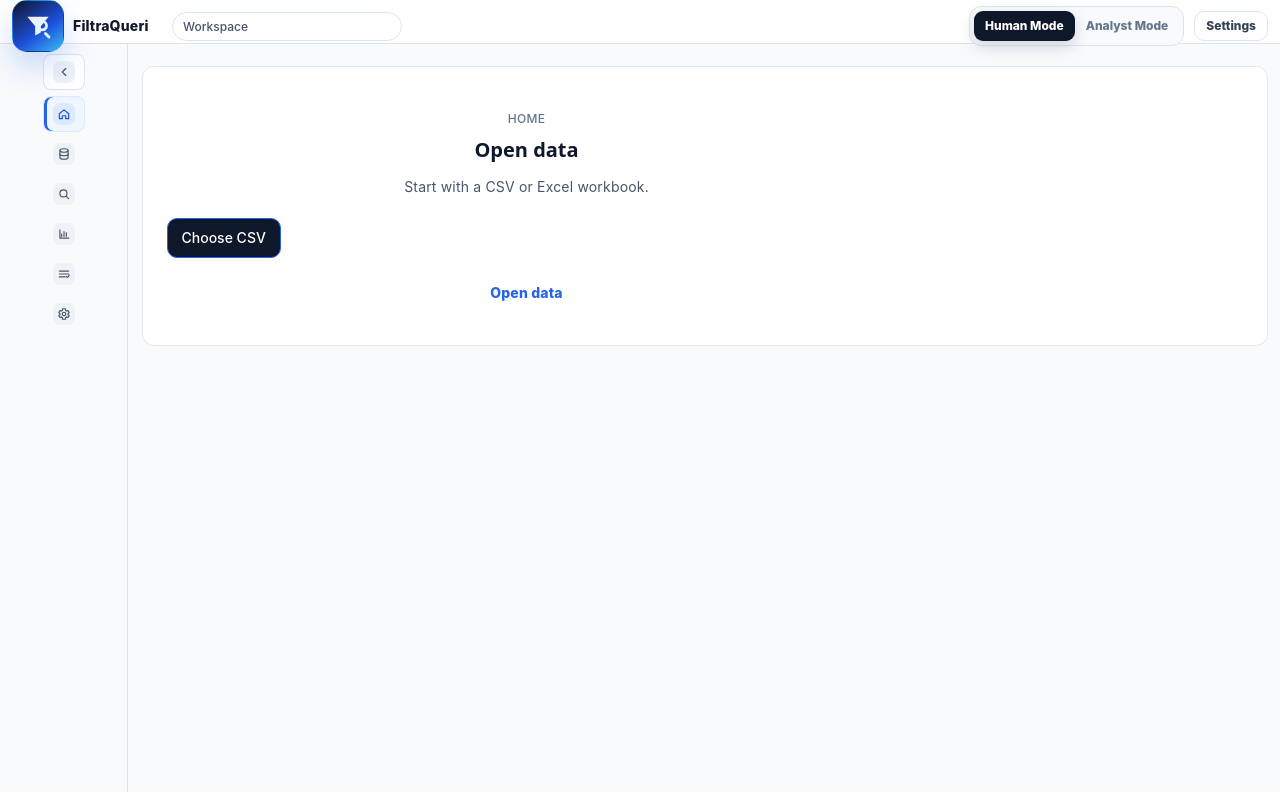
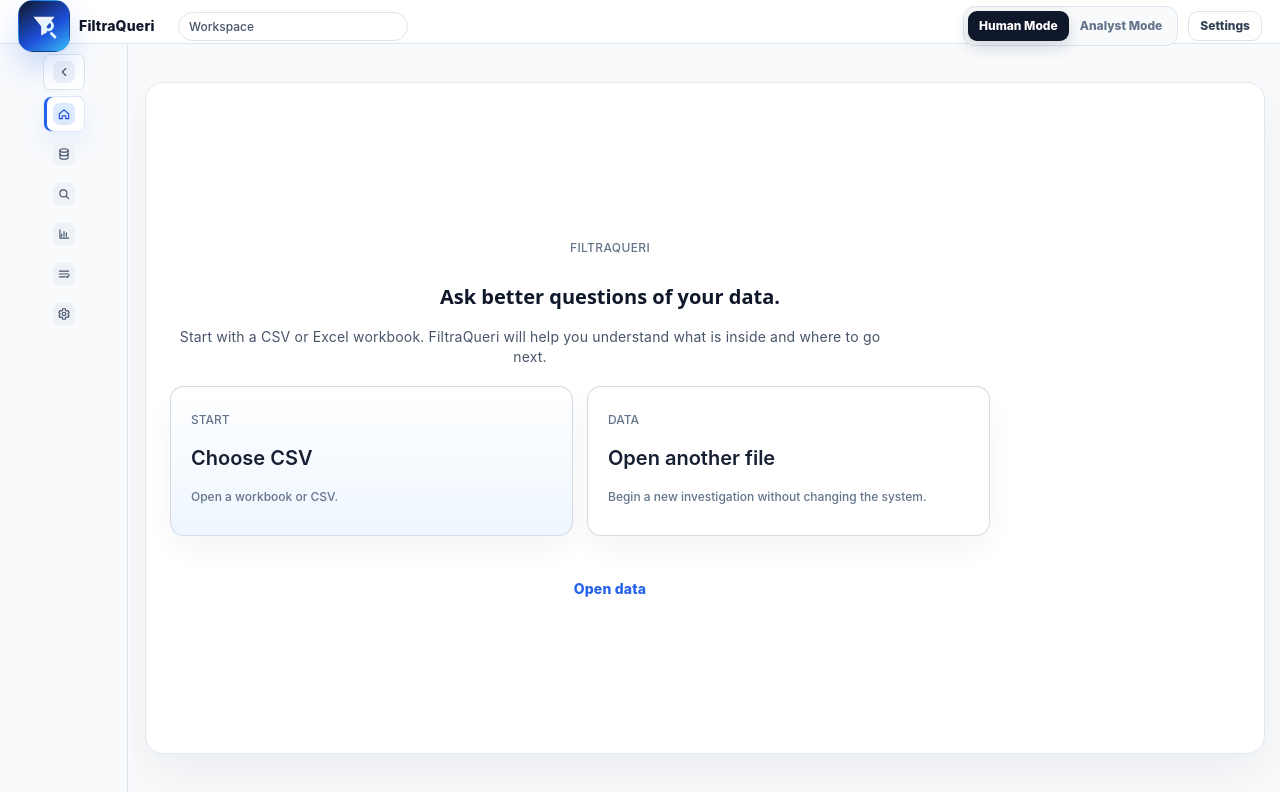
Before and after one commit to christiea850-glitch/filtraqueri, a React (Vite) app in the folder frontend/: page / in a window 1280 px wide. Shown: the top 792 px of the page. Built offline with nearby package versions, Linux system fonts and the light colour scheme.

Commit message:
UX-F3 visual destination realization

```diff
--- a/frontend/src/components/dataset/DatasetSummaryPanel.tsx
+++ b/frontend/src/components/dataset/DatasetSummaryPanel.tsx
@@ -497,7 +497,8 @@ function DatasetSummaryPanel({
         <div className="summary-header">
           <div>
             <p className="section-label">Data</p>
-            <h2>{dataset ? "Data profile" : "Open data"}</h2>
+            <h2>{dataset ? "What do I have?" : "Open data"}</h2>
+            {dataset && <p>FiltraQueri has profiled the file, softened the field names, and grouped the details into plain-language views.</p>}
           </div>
           {dataset && (
             <div className="dataset-summary-actions dataset-hub-actions">
@@ -518,7 +519,7 @@ function DatasetSummaryPanel({
             />
             <div className="data-profile-overview">
               <div>
-                <span>Business table</span>
+                <span>What FiltraQueri sees</span>
                 <strong>{datasetIntelligencePreview.detectedDataShapeSummary}</strong>
                 <p>{datasetIntelligencePreview.whyItMattersPreview}</p>
               </div>
--- a/frontend/src/components/upload/UploadPanel.tsx
+++ b/frontend/src/components/upload/UploadPanel.tsx
@@ -45,11 +45,11 @@ const UploadPanel = forwardRef<HTMLInputElement, UploadPanelProps>(
     return (
       <section className="welcome-screen">
         <div className="welcome-copy">
-          <p className="section-label">Home</p>
+          <p className="section-label">FiltraQueri</p>
           {dataset ? (
             <>
-              <h2>Continue where you left off</h2>
-              <p>Your workspace is ready. Pick up the current investigation or open another file.</p>
+              <h2>Welcome back.</h2>
+              <p>What would you like to do with your current investigation?</p>
               <div className="home-continuation-surface">
                 <div>
                   <span>Current workspace</span>
@@ -62,23 +62,23 @@ const UploadPanel = forwardRef<HTMLInputElement, UploadPanelProps>(
             </>
           ) : (
             <>
-              <h2>Open data</h2>
-              <p>Start with a CSV or Excel workbook.</p>
-              <div className="welcome-actions">
-                <button type="button" className="primary-button" onClick={openFilePicker}>
-                  {buttonLabel}
-                </button>
-              </div>
+              <h2>Ask better questions of your data.</h2>
+              <p>Start with a CSV or Excel workbook. FiltraQueri will help you understand what is inside and where to go next.</p>
             </>
           )}
 
-          {dataset && (
-            <div className="welcome-actions">
-              <button type="button" className="secondary-button" onClick={openFilePicker}>
-                Open another file
-              </button>
-            </div>
-          )}
+          <div className="home-action-grid" aria-label="Primary actions">
+            <button type="button" className="home-action-card is-primary" onClick={dataset ? onContinue : openFilePicker}>
+              <span>{dataset ? "Continue" : "Start"}</span>
+              <strong>{dataset ? continueLabel : buttonLabel}</strong>
+              <small>{dataset ? "Return to your current work." : "Open a workbook or CSV."}</small>
+            </button>
+            <button type="button" className="home-action-card" onClick={openFilePicker}>
+              <span>Data</span>
+              <strong>Open another file</strong>
+              <small>Begin a new investigation without changing the system.</small>
+            </button>
+          </div>
 
           {usefulRecentDatasets.length > 0 && (
             <div className="home-recent-list" aria-label="Recent investigations">
--- a/frontend/src/features/analyst/sql/SqlWorkspace.tsx
+++ b/frontend/src/features/analyst/sql/SqlWorkspace.tsx
@@ -65,8 +65,8 @@ function SqlWorkspace({ dataset, onExecutionResult, metadata, onMetadataChange }
       <section className="sql-inspection-overview" aria-label="SQL inspection overview">
         <div>
           <p className="section-label">Analyst inspection</p>
-          <h2>Verify SQL before execution</h2>
-          <span>Inspection and verification only. Monaco and execution behavior are unchanged.</span>
+          <h2>SQL workspace</h2>
+          <span>Use the editor as the primary surface. Schema, context, and drafts stay available when you need them.</span>
         </div>
         <div className="sql-inspection-metrics">
           <span>
--- a/frontend/src/styles/design-system.css
+++ b/frontend/src/styles/design-system.css
@@ -757,6 +757,105 @@ h1 span:last-child {
   }
 }
 
+/* UX-F3 visual destination realization */
+.workspace-active-flow {
+  gap: 24px;
+  width: min(100%, 1360px);
+  margin: 0 auto;
+}
+
+.destination-home .workspace-active-flow,
+.destination-settings .workspace-active-flow {
+  width: min(100%, 1120px);
+}
+
+.left-sidebar nav button {
+  border-radius: 14px;
+  color: #526173;
+}
+
+.left-sidebar nav button.is-active {
+  border-color: rgba(37, 99, 235, 0.14);
+  background: #ffffff;
+  color: #16315f;
+  box-shadow:
+    inset 3px 0 0 #2563eb,
+    0 12px 24px rgba(37, 99, 235, 0.08);
+}
+
+.welcome-screen,
+.dataset-hub-panel,
+.query-builder-panel,
+.results-review-strip,
+.sql-inspection-overview,
+.settings-panel {
+  border-radius: 18px;
+  box-shadow: 0 18px 45px rgba(15, 23, 42, 0.055);
+}
+
+.welcome-screen {
+  min-height: min(680px, calc(100vh - 128px));
+  padding: clamp(34px, 6vw, 86px);
+}
+
+.welcome-copy h2,
+.query-builder-hero h2,
+.results-investigation-header h2,
+.dataset-hub-panel .summary-header h2,
+.sql-inspection-overview h2 {
+  font-weight: 700;
+  letter-spacing: 0;
+}
+
+.welcome-copy h2 {
+  font-size: clamp(38px, 5vw, 68px);
+  line-height: 0.98;
+}
+
+.home-action-grid {
+  display: grid;
+  grid-template-columns: repeat(2, minmax(220px, 1fr));
+  gap: 14px;
+  max-width: 820px;
+}
+
+.home-action-card {
+  border-radius: 14px;
+}
+
+.dataset-hub-panel,
+.query-builder-panel {
+  padding: clamp(24px, 3vw, 42px);
+}
+
+.query-builder-hero,
+.results-investigation-header {
+  border-radius: 18px;
+}
+
+.query-builder-header,
+.query-workflow-tabs {
+  position: static;
+  background: transparent;
+  backdrop-filter: none;
+}
+
+.results-investigation-header {
+  grid-column: 1 / -1;
+}
+
+.sql-editor-panel {
+  box-shadow: 0 18px 45px rgba(15, 23, 42, 0.055);
+}
+
+@media (max-width: 640px) {
+  .home-action-grid,
+  .query-builder-hero,
+  .results-investigation-header {
+    grid-template-columns: 1fr;
+  }
+}
+
 /* UX-F18: canvas dominance and adaptive rails */
 .workspace-shell {
   grid-template-columns: var(--sidebar-width, 168px) 3px minmax(0, 1fr) minmax(196px, 232px);
--- a/frontend/src/styles/responsive.css
+++ b/frontend/src/styles/responsive.css
@@ -171,6 +171,10 @@
     grid-template-columns: 1fr;
   }
 
+  .home-action-grid {
+    grid-template-columns: 1fr;
+  }
+
   .workspace-context-strip > span {
     padding-right: 0;
     padding-bottom: 8px;
@@ -311,6 +315,7 @@
   .explore-question-surface,
   .query-workflow-tabs,
   .query-builder-workflow-strip,
+  .query-builder-hero,
   .query-approval-strip,
   .query-approval-facts,
   .query-builder-hero,
@@ -355,6 +360,7 @@
   }
 
   .results-review-strip,
+  .results-investigation-header,
   .results-review-facts,
   .results-insight-row,
   .results-investigation-header,
--- a/frontend/src/styles/shell.css
+++ b/frontend/src/styles/shell.css
@@ -17,6 +17,10 @@
   --fq-color-blue: #2563eb;
   --fq-radius-panel: 12px;
   --fq-shadow-soft: 0 8px 18px rgba(15, 23, 42, 0.035);
+  --fq-shadow-card: 0 18px 45px rgba(15, 23, 42, 0.06);
+  --fq-color-soft-blue: #eef6ff;
+  --fq-color-soft-green: #eefbf4;
+  --fq-color-soft-amber: #fff8e8;
 }
 
 body {
@@ -57,9 +61,9 @@ body {
   align-items: center;
   gap: 10px;
   min-width: 0;
-  padding: 0 12px;
+  padding: 0 18px;
   border-bottom: 1px solid #dbe5ef;
-  background: rgba(255, 255, 255, 0.94);
+  background: rgba(255, 255, 255, 0.96);
   box-shadow: 0 1px 0 rgba(255, 255, 255, 0.8) inset;
   backdrop-filter: blur(12px);
 }
@@ -217,11 +221,11 @@ body {
 .left-sidebar {
   display: flex;
   flex-direction: column;
-  gap: 10px;
+  gap: 16px;
   min-height: 0;
-  padding: 12px 9px;
+  padding: 18px 11px;
   border-right: 1px solid #dbe5ef;
-  background: #f8fafc;
+  background: #f6f8fb;
   transition: padding 180ms ease;
 }
 
@@ -427,20 +431,20 @@ body.is-resizing-sidebar {
 
 .left-sidebar nav {
   display: grid;
-  gap: 12px;
+  gap: 16px;
 }
 
 .left-sidebar nav button {
   border: 1px solid transparent;
   background: transparent;
-  color: #334155;
+  color: #526173;
 }
 
 .left-sidebar nav button:hover,
 .left-sidebar nav button.is-active {
-  border-color: #dbeafe;
-  background: #eff6ff;
-  color: #1d4ed8;
+  border-color: rgba(37, 99, 235, 0.12);
+  background: #ffffff;
+  color: #16315f;
 }
 
 .left-sidebar nav button:hover .nav-icon,
@@ -450,7 +454,9 @@ body.is-resizing-sidebar {
 }
 
 .left-sidebar nav button.is-active {
-  box-shadow: inset 3px 0 0 #2563eb;
+  box-shadow:
+    inset 3px 0 0 #2563eb,
+    0 12px 24px rgba(37, 99, 235, 0.08);
 }
 
 .sidebar-nav-section {
@@ -594,7 +600,7 @@ body.is-resizing-sidebar {
 .workspace-canvas {
   min-width: 0;
   min-height: 0;
-  padding: 22px clamp(22px, 2.2vw, 40px) 32px;
+  padding: clamp(26px, 3vw, 48px);
   overflow: auto;
   transition: padding 180ms ease;
 }
@@ -698,8 +704,10 @@ body.is-resizing-sidebar {
 
 .workspace-active-flow {
   display: grid;
-  gap: 16px;
-  min-width: 0;
+  gap: 24px;
+  min-width: 0;
+  width: min(100%, 1360px);
+  margin: 0 auto;
 }
 
 .runtime-context-panel {
@@ -1336,34 +1344,37 @@ body.is-resizing-sidebar {
 
 .welcome-screen {
   display: grid;
-  min-height: 280px;
+  min-height: min(680px, calc(100vh - 128px));
   align-items: center;
-  padding: 44px;
-  border: 1px solid #dbe5ef;
-  border-radius: 22px;
-  background:
-    linear-gradient(135deg, rgba(255, 255, 255, 0.94), rgba(235, 245, 255, 0.86)),
-    #ffffff;
-  box-shadow: 0 20px 55px rgba(15, 23, 42, 0.08);
+  padding: clamp(34px, 6vw, 86px);
+  border: 1px solid rgba(219, 229, 239, 0.8);
+  border-radius: 18px;
+  background: #ffffff;
+  box-shadow: var(--fq-shadow-card);
 }
 
 .welcome-copy {
-  max-width: 720px;
+  display: grid;
+  gap: 18px;
+  max-width: 880px;
 }
 
 .welcome-copy h2 {
   margin: 0;
   color: #0f172a;
-  font-size: 42px;
+  font-size: clamp(38px, 5vw, 68px);
   font-weight: 850;
   letter-spacing: 0;
+  line-height: 0.98;
 }
 
 .welcome-copy > p:not(.section-label):not(.welcome-note) {
-  margin: 12px 0 0;
+  max-width: 720px;
+  margin: 0;
   color: #475569;
-  font-size: 18px;
+  font-size: clamp(17px, 1.8vw, 22px);
   font-weight: 650;
+  line-height: 1.45;
 }
 
 .welcome-actions {
@@ -1392,12 +1403,65 @@ body.is-resizing-sidebar {
   justify-content: space-between;
   gap: 16px;
   align-items: center;
-  max-width: 720px;
-  margin-top: 22px;
-  padding: 16px;
-  border: 1px solid #dbe5ef;
+  max-width: 760px;
+  margin-top: 0;
+  padding: 18px;
+  border: 1px solid rgba(203, 213, 225, 0.76);
+  border-radius: 12px;
+  background: #f8fafc;
+}
+
+.home-action-grid {
+  display: grid;
+  grid-template-columns: repeat(2, minmax(220px, 1fr));
+  gap: 14px;
+  max-width: 820px;
+}
+
+.home-action-card {
+  display: grid;
+  gap: 8px;
+  min-height: 150px;
+  padding: 20px;
+  border: 1px solid rgba(203, 213, 225, 0.82);
   border-radius: 14px;
   background: #ffffff;
+  color: #172033;
+  font: inherit;
+  text-align: left;
+  cursor: pointer;
+  box-shadow: 0 14px 28px rgba(15, 23, 42, 0.04);
+  transition:
+    border-color 160ms ease,
+    box-shadow 160ms ease,
+    transform 160ms ease;
+}
+
+.home-action-card:hover {
+  border-color: rgba(37, 99, 235, 0.34);
+  box-shadow: var(--fq-shadow-card);
+  transform: translateY(-2px);
+}
+
+.home-action-card.is-primary {
+  background: linear-gradient(180deg, #ffffff, var(--fq-color-soft-blue));
+}
+
+.home-action-card span,
+.home-action-card small {
+  color: var(--fq-color-muted);
+  font-size: 12px;
+  font-weight: var(--fq-font-label);
+}
+
+.home-action-card span {
+  text-transform: uppercase;
+}
+
+.home-action-card strong {
+  color: var(--fq-color-text);
+  font-size: 20px;
+  font-weight: var(--fq-font-title);
 }
 
 .home-continuation-surface > div {
@@ -1423,8 +1487,8 @@ body.is-resizing-sidebar {
 .home-recent-list {
   display: grid;
   gap: 8px;
-  max-width: 720px;
-  margin-top: 22px;
+  max-width: 820px;
+  margin-top: 4px;
 }
 
 .home-recent-list button {
@@ -1508,26 +1572,27 @@ body.is-resizing-sidebar {
 
 .settings-panel {
   display: grid;
-  max-width: 840px;
-  min-height: 320px;
+  max-width: 960px;
+  min-height: 520px;
   align-content: start;
-  margin: 18px auto 0;
-  padding: 32px;
+  margin: 0 auto;
+  padding: clamp(30px, 4vw, 56px);
   background: #ffffff;
+  box-shadow: var(--fq-shadow-card);
 }
 
 .settings-panel .settings-section-list {
   display: grid;
-  gap: 10px;
-  margin-top: 22px;
+  gap: 14px;
+  margin-top: 28px;
 }
 
 .settings-panel .settings-section-list span {
   display: grid;
   gap: 4px;
-  padding: 14px;
-  border: 1px solid var(--fq-color-border);
-  border-radius: 8px;
+  padding: 18px;
+  border: 1px solid rgba(203, 213, 225, 0.78);
+  border-radius: 12px;
   background: #f8fafc;
 }
 
```
Also changed, not shown: frontend/src/components/query-builder/VisualQueryBuilderPanel.tsx (+13 -0 lines), frontend/src/components/results/ResultsInvestigationSurface.tsx (+13 -0 lines), frontend/src/styles/dataset.css (+65 -1 lines), frontend/src/styles/query-builder.css (+33 -24 lines), frontend/src/styles/results.css (+36 -20 lines), frontend/src/styles/sql.css (+21 -12 lines), 1 other file (tests, documents, lock files or other folders).
